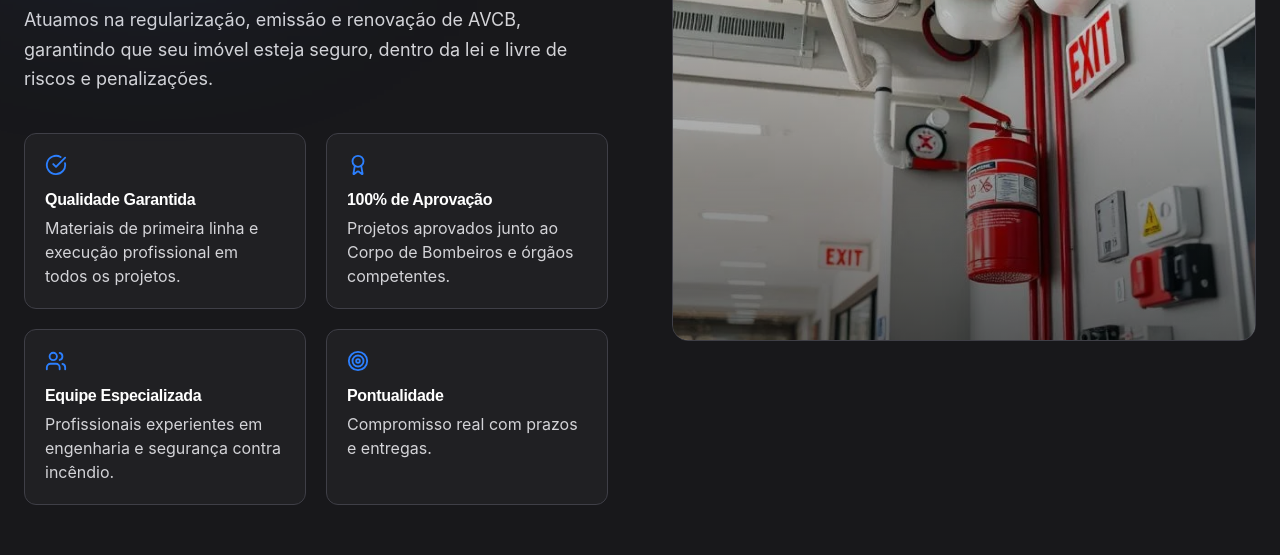
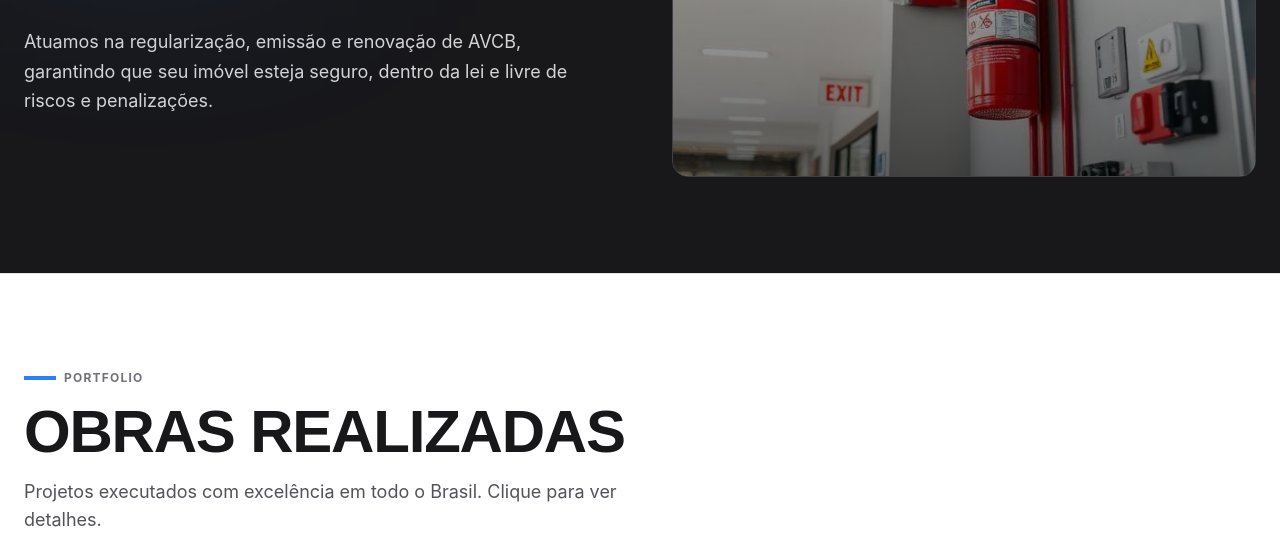
Before and after one commit to GuilhermeJSales/referencia-obras-layout-next, a Next.js app: page / in a window 1280 px wide. Shown: the part 2400-2955 px from the top of the page. Built offline with nearby package versions, Linux system fonts and the light colour scheme; a web font is replaced by a local one.

Commit message:
feat adjust template for demonstrations

```diff
--- a/src/app/_components/avbc.tsx
+++ b/src/app/_components/avbc.tsx
@@ -63,25 +63,6 @@ export default function Avcb() {
               que seu imóvel esteja seguro, dentro da lei e livre de riscos e
               penalizações.
             </p>
-
-            {/* FEATURES */}
-            <div className="grid grid-cols-1 sm:grid-cols-2 gap-5">
-              {features.map((item, i) => {
-                const Icon = item.icon;
-                return (
-                  <div
-                    key={i}
-                    className="bg-zinc-800/60 backdrop-blur-sm border border-zinc-700 p-5 rounded-xl hover:border-blue-500 transition"
-                  >
-                    <Icon className="text-blue-500 mb-3" size={22} />
-                    <h4 className="text-white font-semibold mb-1">
-                      {item.title}
-                    </h4>
-                    <p className="text-md text-zinc-300">{item.description}</p>
-                  </div>
-                );
-              })}
-            </div>
           </motion.div>
 
           {/* IMAGEM */}
--- a/src/app/page.tsx
+++ b/src/app/page.tsx
@@ -18,6 +18,7 @@ export default function Home() {
       <Avcb />
       <Portfolio />
       <Clients />
+      <Testimonials />
       <About />
       <Contact />
       <Footer />
```
